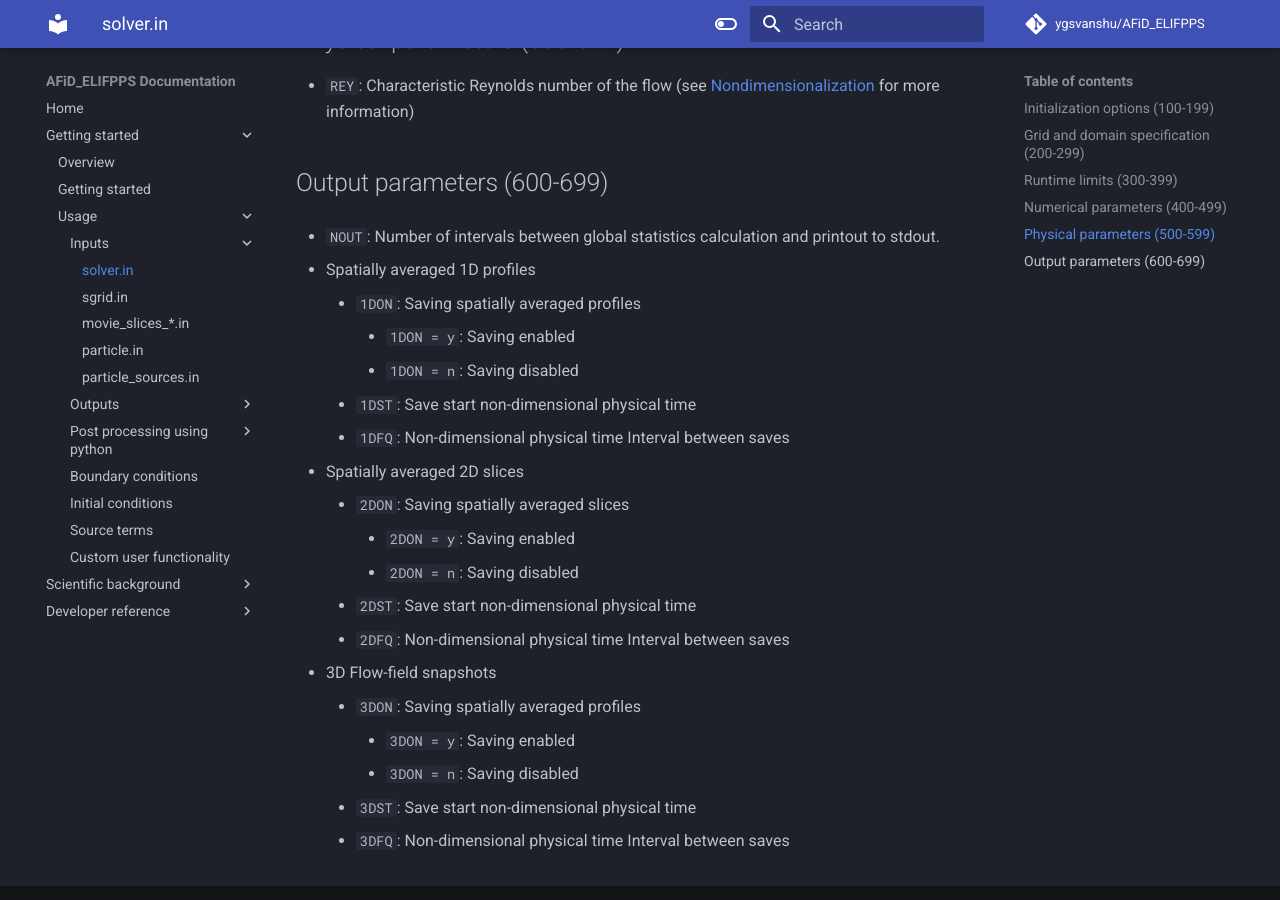
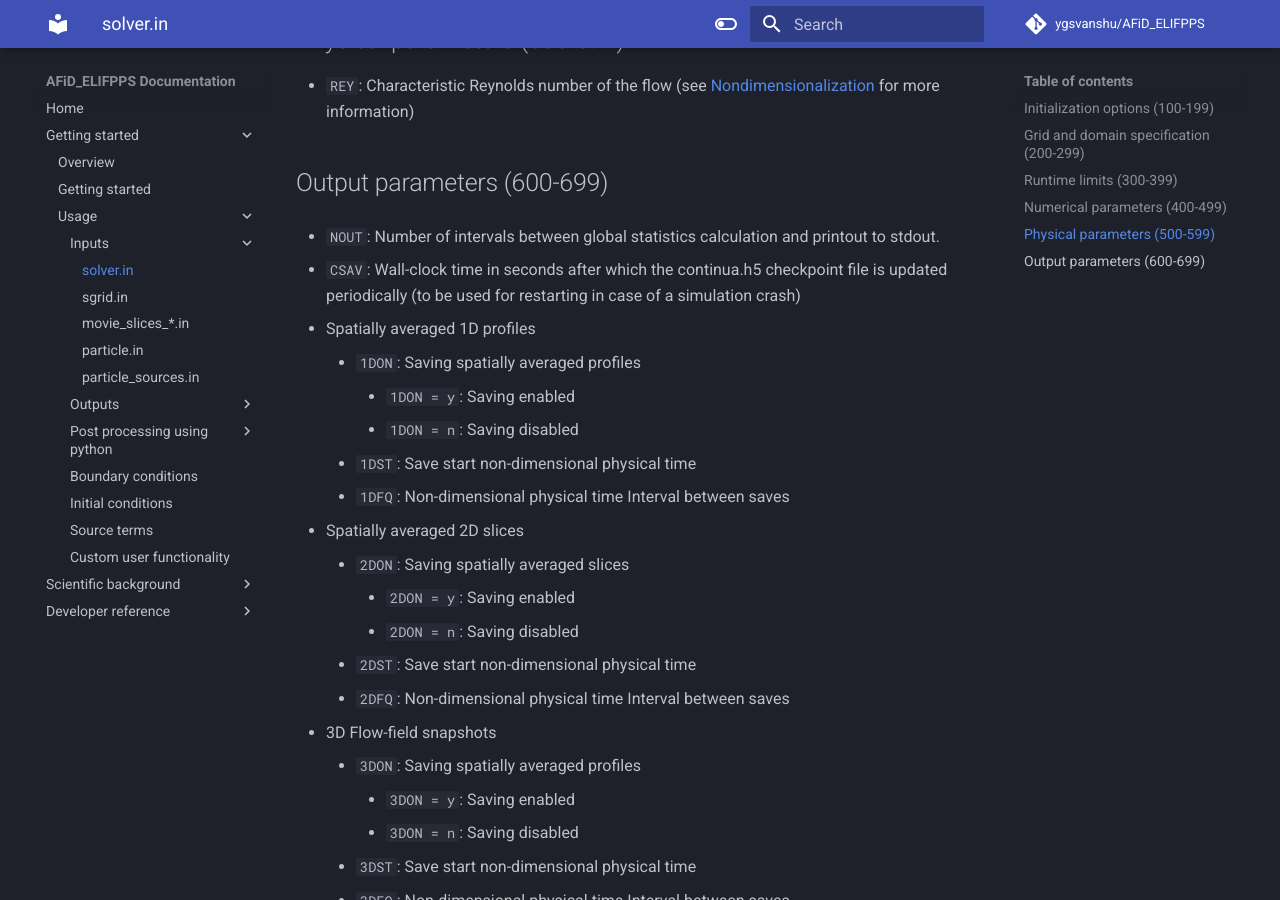
Before and after one commit to ygsvanshu/AFiD_ELIFPPS, an MkDocs documentation site: the page built from docs/usage/inputs/solver.md, in a window 1280 px wide and 900 px high, scrolled down 3159 px. Built offline with MkDocs 1.6.1 and Material for MkDocs 9.7.7, drawn with Linux system fonts in a browser that asks for light colours; comment, search, counter and statistics services are not loaded.

Commit message:
Updated docs for inputs
Forgot to save the md file hehe

```diff
--- a/docs/usage/inputs/solver.md
+++ b/docs/usage/inputs/solver.md
@@ -99,6 +99,8 @@ This file contains the main input parameters required to run the fluid solver. T
 
 - `NOUT`: Number of intervals between global statistics calculation and printout to stdout.
 
+- `CSAV`: Wall-clock time in seconds after which the continua.h5 checkpoint file is updated periodically (to be used for restarting in case of a simulation crash)
+
 - Spatially averaged 1D profiles
 	- `1DON`: Saving spatially averaged profiles
 		- `1DON = y`: Saving enabled
```
